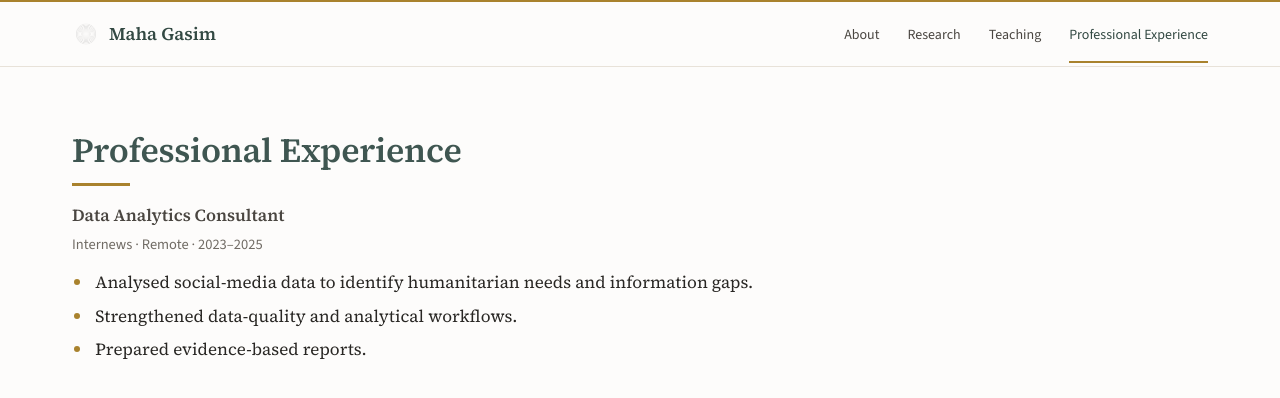
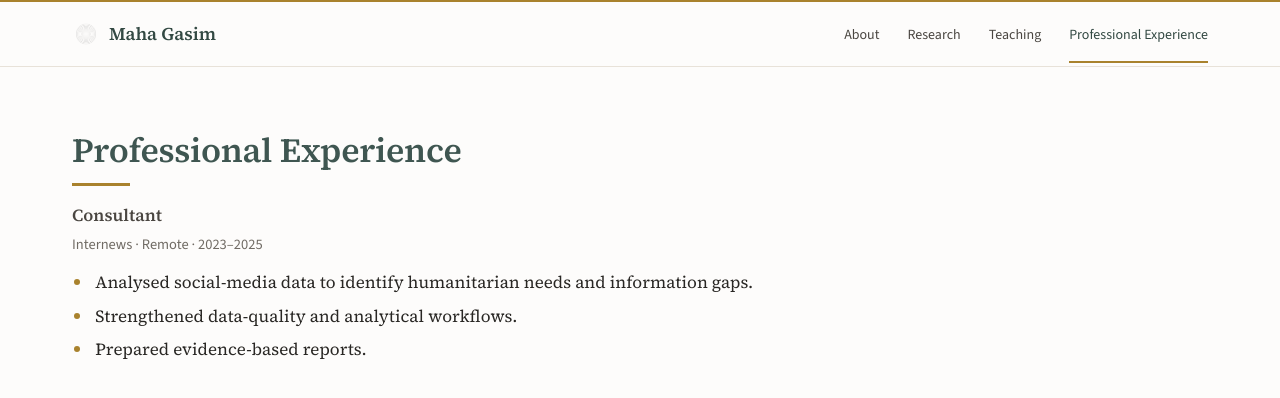
Before and after one commit to mahagasim/mahagasim.github.io, a Jekyll site: the page built from experience.md, in a window 1280 px wide and 1067 px high. Shown: the top 398 px of the window. Built offline with Jekyll 4.4.1, drawn with Linux system fonts in a browser that asks for light colours.

Commit message:
Use contractual Internews title

```diff
--- a/experience.md
+++ b/experience.md
@@ -7,7 +7,7 @@ description: Selected professional experience in data analytics, monitoring and
 # Professional Experience
 
 <div class="entry">
-  <h3>Data Analytics Consultant</h3>
+  <h3>Consultant</h3>
   <p class="entry-meta">Internews · Remote · 2023–2025</p>
   <ul>
     <li>Analysed social-media data to identify humanitarian needs and information gaps.</li>
```
